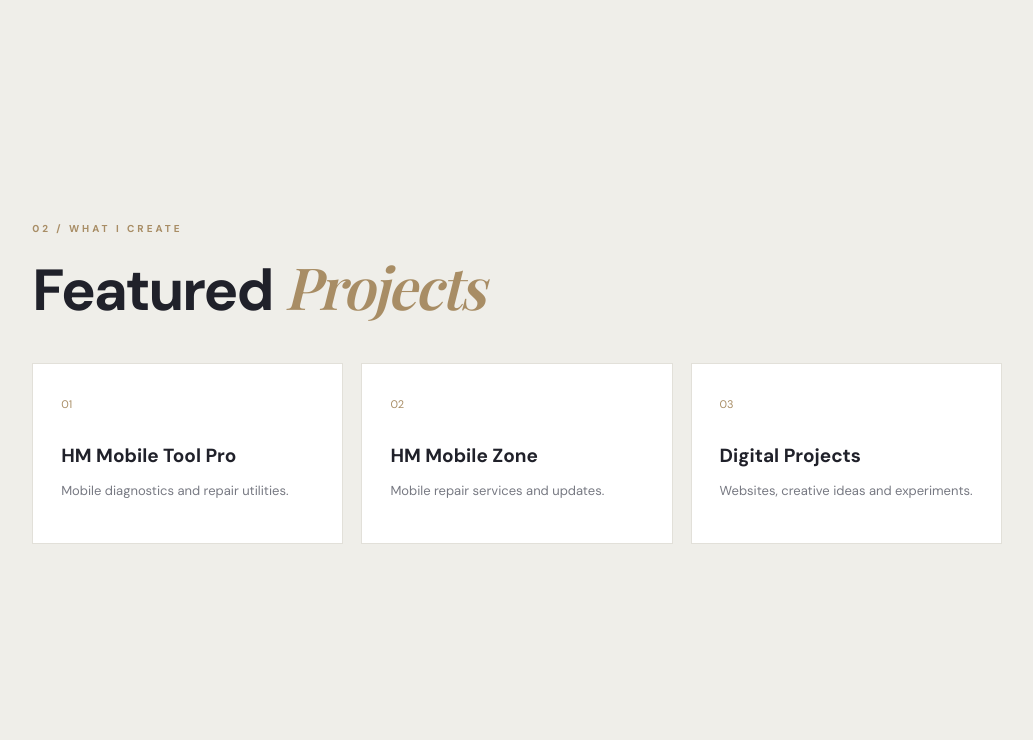
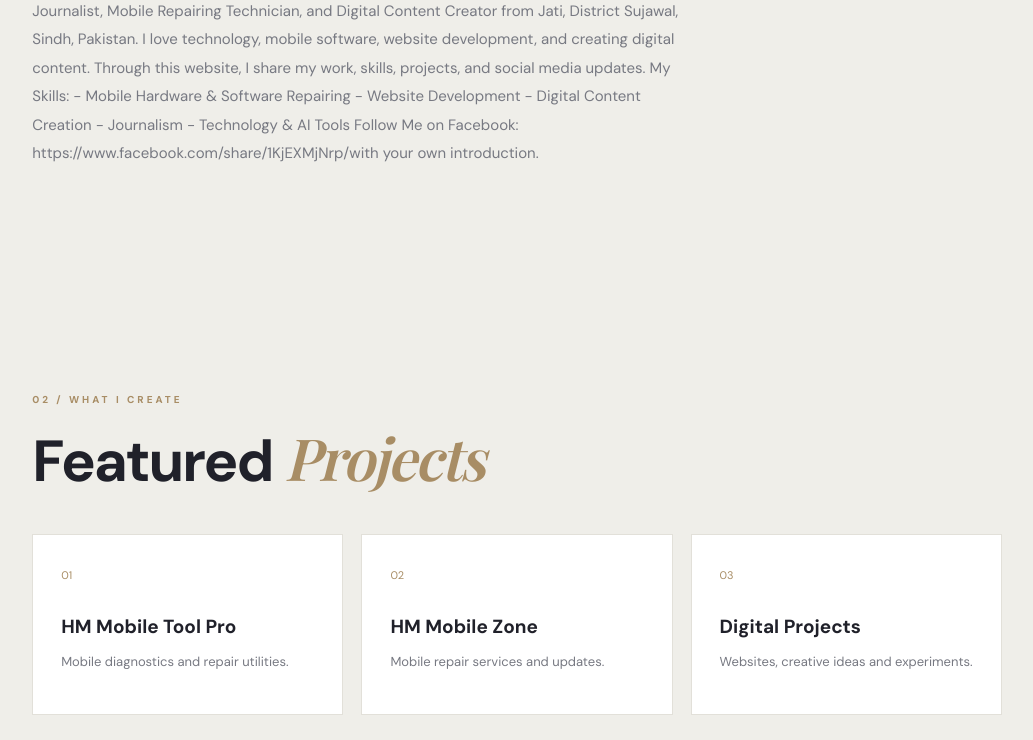
Before and after one commit to mallahhaji480-svg/HM-OFFICIAL., a plain HTML site: page index.html in a window 1280 px wide. Shown: the part 1136-1876 px from the top of the page, without its empty margins (123-1156 px from the left). Drawn offline with nearby package versions, Linux system fonts and the light colour scheme; a web font is replaced by a local one.

Commit message:
Update index.html

```diff
--- a/index.html
+++ b/index.html
@@ -44,7 +44,30 @@
 
     <section class="content-section" id="about">
       <p class="section-kicker">01 / INTRODUCTION</p><h2>About <em>Me</em></h2>
-      <p class="section-text">Welcome to HM OFFICIAL. This is my online space to introduce myself, showcase my projects, and share the work I create. This text can be edited with your own introduction.</p>
+      <p class="section-text"[10:42 am, 17/11/2026] Haji Mallah: <img src="./haji-mallah-2.jpg" alt="HM Official" class="profile-photo">
+[10:58 am, 17/11/2026] Haji Mallah: <a href="https://www.facebook.com/share/1KjEXMjNrp/" target="_blank" rel="noopener noreferrer">
+  <i class="fab fa-facebook"></i> Follow Me on Facebook
+</a>
+[11:40 am, 17/11/2026] Haji Mallah: About Me – Haji Mallah
+
+Welcome to my official website!
+
+My name is Haji Mallah. I am a Journalist, Mobile Repairing Technician, and Digital Content Creator from Jati, District Sujawal, Sindh, Pakistan.
+
+I love technology, mobile software, website development, and creating digital content.
+
+Through this website, I share my work, skills, projects, and social media updates.
+
+My Skills:
+
+- Mobile Hardware & Software Repairing
+- Website Development
+- Digital Content Creation
+- Journalism
+- Technology & AI Tools
+
+Follow Me on Facebook:
+https://www.facebook.com/share/1KjEXMjNrp/with your own introduction.</p>
     </section>
     <section class="content-section" id="projects">
       <p class="section-kicker">02 / WHAT I CREATE</p><h2>Featured <em>Projects</em></h2>
```
